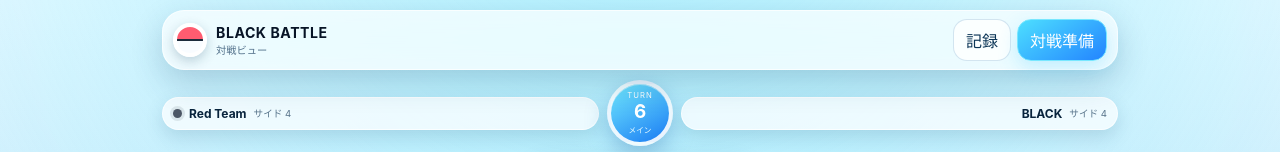
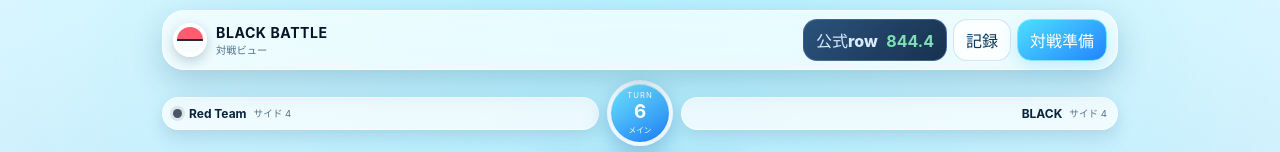
Before and after one commit to o-yutaka/black-pokemon-championship, a React (Vite) app in the folder tools/battle_studio/frontend/: page / in a window 1280 px wide. Shown: the top 152 px of the page. Built offline with nearby package versions, Linux system fonts and the light colour scheme; no server answers.

Commit message:
Expose official row dashboard in Battle Studio

```diff
--- a/tools/battle_studio/frontend/src/App.tsx
+++ b/tools/battle_studio/frontend/src/App.tsx
@@ -7,6 +7,7 @@ import { EngineConsole, type EngineStartRequest } from "./EngineConsole";
 import { connectLive, mergeLiveSnapshotFrames, type LiveConnection, type LiveSnapshot, type LiveStatus, type ViewMode } from "./live";
 import { motionModeJa, phaseJa, zoneJa } from "./locale";
 import { NativeRuntimePanel } from "./NativeRuntimePanel";
+import { OfficialScoreDashboardDialog } from "./OfficialScoreDashboard";
 import { analyzeReplayFailure, publishReplayFailureReport, REPLAY_EVIDENCE_FRAME_EVENT } from "./replay-failure";
 import { readReplayFile } from "./replay";
 import type { BattleFrame, BattleReplay, CardInstance } from "./types";
@@ -54,6 +55,7 @@ export default function App() {
   const [viewMode, setViewMode] = useState<ViewMode>("player");
   const [publicCards, setPublicCards] = useState<PublicCardCatalogEntry[]>([]);
   const [showSetup, setShowSetup] = useState(false);
+  const [showOfficialScores, setShowOfficialScores] = useState(false);
   const fileRef = useRef<HTMLInputElement>(null);
   const liveRef = useRef<LiveConnection | null>(null);
   const frame = replay.frames[Math.min(frameIndex, replay.frames.length - 1)];
@@ -176,7 +178,7 @@ export default function App() {
 
       <header className="game-topbar">
         <div className="game-brand"><span className="brand-ball" /><div><strong>BLACK BATTLE</strong><small>{isLive ? "公式対戦" : "対戦ビュー"}</small></div></div>
-        <div className="game-top-actions"><button type="button" onClick={() => fileRef.current?.click()} aria-label="対戦記録を開く">記録</button><button className="primary" type="button" onClick={() => setShowSetup(true)}>対戦準備</button></div>
+        <div className="game-top-actions"><button className="official-score-launch" type="button" onClick={() => setShowOfficialScores(true)}>公式row <b>844.4</b></button><button type="button" onClick={() => fileRef.current?.click()} aria-label="対戦記録を開く">記録</button><button className="primary" type="button" onClick={() => setShowSetup(true)}>対戦準備</button></div>
       </header>
 
       <section className="game-hud" aria-label="対戦状況">
@@ -188,6 +190,7 @@ export default function App() {
       {viewMode === "simulator" && <div className="simulator-banner" role="status"><strong>シミュレーターモード ON</strong><span>両者の非公開カードを表示中。OFFへ戻すと即座に隠れます。</span></div>}
       {error && <div className="error-banner friendly-error" role="alert"><strong>開けませんでした</strong><span>{error}</span><button type="button" onClick={() => setError(null)}>閉じる</button></div>}
 
+      {showOfficialScores && <OfficialScoreDashboardDialog onClose={() => setShowOfficialScores(false)} />}
       {showSetup && <div className="sheet-backdrop" role="presentation" onMouseDown={() => setShowSetup(false)}><section className="setup-sheet game-setup-sheet" role="dialog" aria-modal="true" aria-label="対戦準備" onMouseDown={(event) => event.stopPropagation()}><header><div><span>対戦準備</span><h2>3つ選んで開始</h2><p>公式エンジン、自分のAI、相手。</p></div><button type="button" onClick={() => setShowSetup(false)}>閉じる</button></header><NativeRuntimePanel liveStatus={liveStatus} onStart={(request) => void startEngine(request)} onError={setError} /><details className="advanced-setup"><summary>外部Runner・エミュレーター</summary><EngineConsole liveStatus={liveStatus} liveEngine={liveEngine} legalSelectionCount={legalSelections.length} canAdvance={liveCanAdvance} onStart={(request) => void startEngine(request)} onStep={stepLive} onDisconnect={disconnectLive} onError={setError} /></details></section></div>}
 
       <DecisionIDE replay={replay} frame={frame} previousFrame={previousFrame} frameIndex={frameIndex} onSelectFrame={selectFrame} onSelectCard={setSelectedCard} catalog={catalog} motionMode={motionMode} />
```
